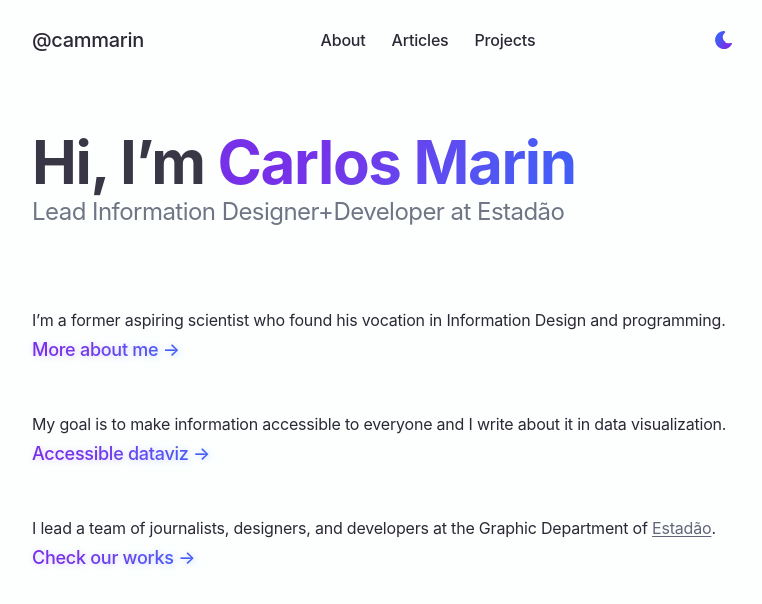
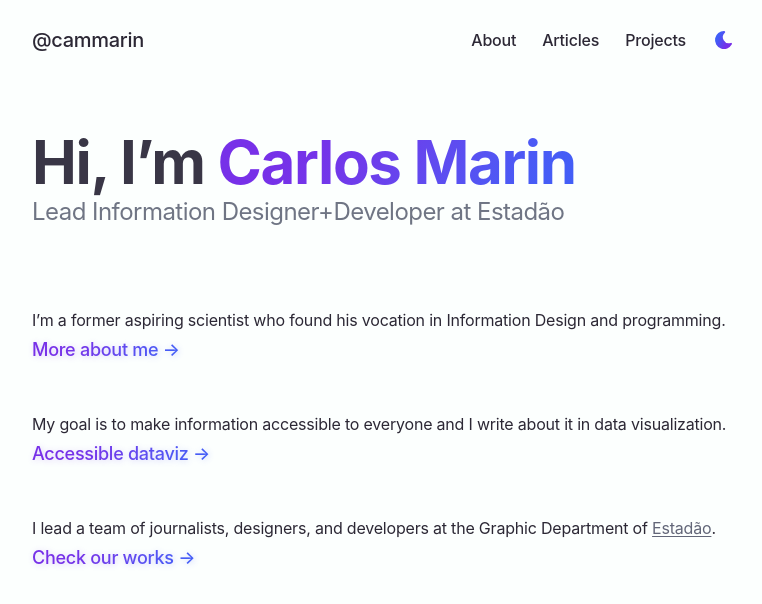
Before and after one commit to cammarin/cammarin.me, a Next.js app: page / in a window 1280 px wide. Shown: the top 604 px of the page, without its empty margins (256-1018 px from the left). Built offline with nearby package versions, Linux system fonts and the light colour scheme; a web font is replaced by a local one; what tailwindcss-filters, tailwindcss-interaction-variants would draw is missing.

Commit message:
feat(navbar): remake with grid

```diff
--- a/src/components/Navbar.tsx
+++ b/src/components/Navbar.tsx
@@ -10,8 +10,14 @@ const Navbar = ({ className = '', ...htmlNavProps }: NavbarProps) => {
     <nav
       className={Utils.minifyString(`
         ${className}
-        xs-plus:flex
-        xs-plus:justify-between
+        grid
+        grid-rows-[min-content,min-content]
+        grid-cols-[min-content,1fr]
+        gap-x-0.5
+        gap-y-1
+        xs-plus:grid-rows-none
+        xs-plus:grid-cols-[min-content,1fr,min-content]
+        xs-plus:justify-items-end
       `)}
       {...htmlNavProps}
     />
--- a/src/components/NavbarNav.tsx
+++ b/src/components/NavbarNav.tsx
@@ -7,9 +7,17 @@ const NavbarNav = ({ className = '', ...htmlUListProps }: NavbarNavProps) => {
   // TODO: refactor to Flex when `gap` is supported in Safari.
   return (
     <ul
-      className={Utils.minifyString(
-        `${className} grid auto-cols-min grid-flow-col gap-0.5`
-      )}
+      className={Utils.minifyString(`
+        ${className}
+        grid
+        row-start-2
+        col-span-2
+        auto-cols-min
+        grid-flow-col
+        gap-x-0.5
+        xs-plus:row-start-auto
+        xs-plus:col-span-1
+      `)}
       {...htmlUListProps}
     />
   )
--- a/src/components/NavbarThemeChanger.tsx
+++ b/src/components/NavbarThemeChanger.tsx
@@ -18,6 +18,8 @@ const NavbarThemeChanger = ({
     <button
       type="button"
       className={Utils.minifyString(`
+        ${className}
+        justify-self-end
         p-2.5
         rounded
         hover:bg-neutral-20
```
